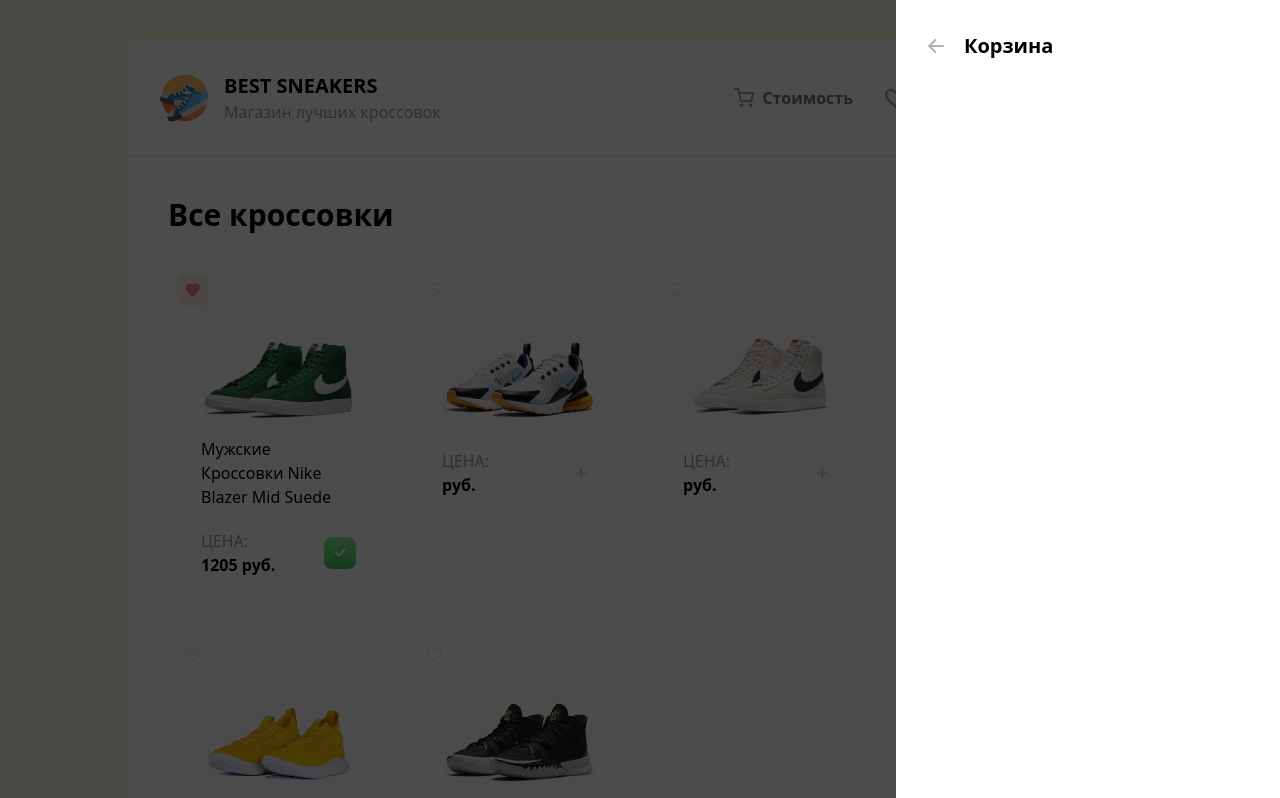
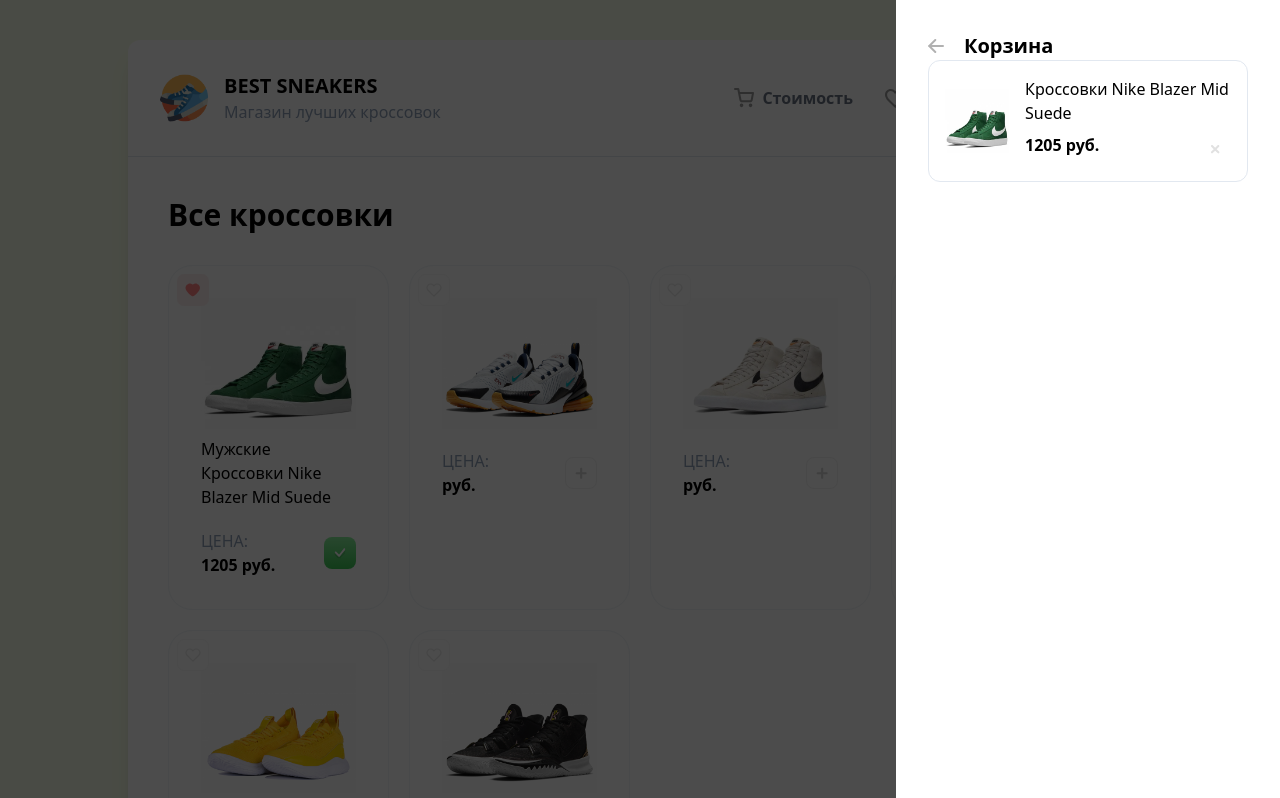
Before and after one commit to 7Hunter7/Sneakers_App, a Vue app: page / in a window 1280 px wide. Shown: the top 798 px of the page. Built offline with nearby package versions, Linux system fonts and the light colour scheme.

Commit message:
upd: created new component CartItem

```diff
--- /dev/null
+++ b/src/components/CartItem.vue
@@ -0,0 +1,17 @@
+<template>
+  <div class="flex items-center gap-4 bg-white p-4 border border-slate-200 rounded-xl">
+    <img class="w-16 h-16" src="/sneakers/sneakers-1.jpg" alt="Sneakers">
+    <div class="flex flex-col">
+      <p class="">Кроссовки Nike Blazer Mid Suede</p>
+      <div class="flex justify-between mt-2">
+        <b>1205 руб.</b>
+        <svg class="cursor-pointer transition opacity-40  hover:opacity-100" width="32" height="32" viewBox="0 0 32 32"
+          fill="none" xmlns="http://www.w3.org/2000/svg">
+          <path
+            d="M20.0799 18.6155L17.6311 16.1667L20.0798 13.718C21.0241 12.7738 19.5596 11.3093 18.6154 12.2536L16.1667 14.7023L13.7179 12.2535C12.7738 11.3095 11.3095 12.7738 12.2535 13.7179L14.7023 16.1667L12.2536 18.6154C11.3093 19.5596 12.7738 21.0241 13.718 20.0798L16.1667 17.6311L18.6155 20.0799C19.5597 21.0241 21.0241 19.5597 20.0799 18.6155Z"
+            fill="#B5B5B5" />
+        </svg>
+      </div>
+    </div>
+  </div>
+</template>
--- a/src/components/DrawerComponent.vue
+++ b/src/components/DrawerComponent.vue
@@ -1,9 +1,13 @@
 <template>
-  <div class="fixed top-0 right-0 w-full h-full bg-black/70 z-10">
-    <DrawerHead />
+  <div class="fixed top-0 left-0 w-full h-full bg-black/70 z-10">
+    <div class="fixed top-0 right-0 w-96 h-full bg-white z-20 p-8">
+      <DrawerHead />
+      <CartItem />
+    </div>
   </div>
 </template>
 
 <script setup>
+import CartItem from './CartItem.vue';
 import DrawerHead from './DrawerHead.vue';
 </script>
--- a/src/components/DrawerHead.vue
+++ b/src/components/DrawerHead.vue
@@ -1,5 +1,4 @@
 <template>
-  <div class="fixed top-0 right-0 w-96 h-full bg-white z-20 p-8">
   <div class="flex items-center gap-5">
     <svg class="cursor-pointer opacity-30 rotate-180 transition hover:opacity-100 hover:-translate-x-1" width="16"
       height="14" viewBox="0 0 16 14" fill="none" xmlns="http://www.w3.org/2000/svg">
@@ -9,5 +8,4 @@
     </svg>
     <h2 class="text-xl font-bold">Корзина</h2>
   </div>
-  </div>
 </template>
```
Also changed, not shown: public/close.svg. Lines whose indentation alone changed are shown as unchanged.
